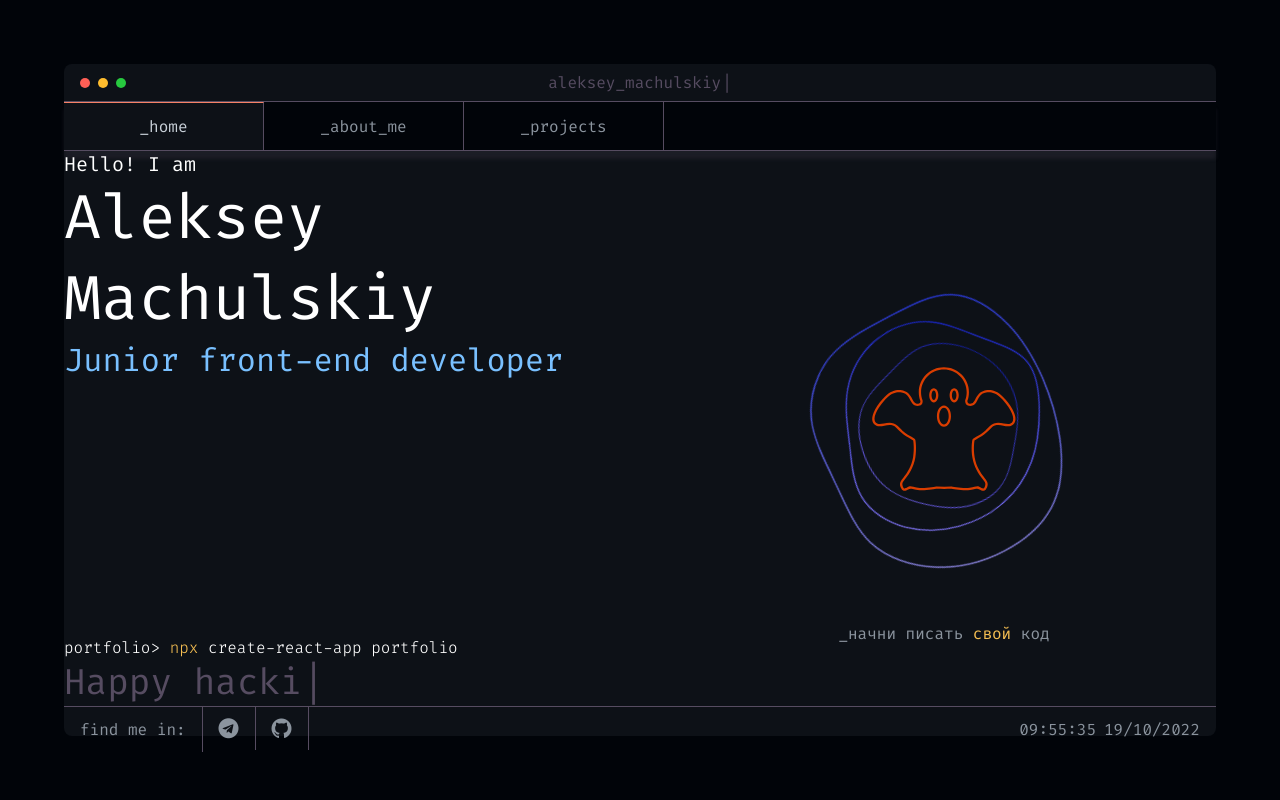
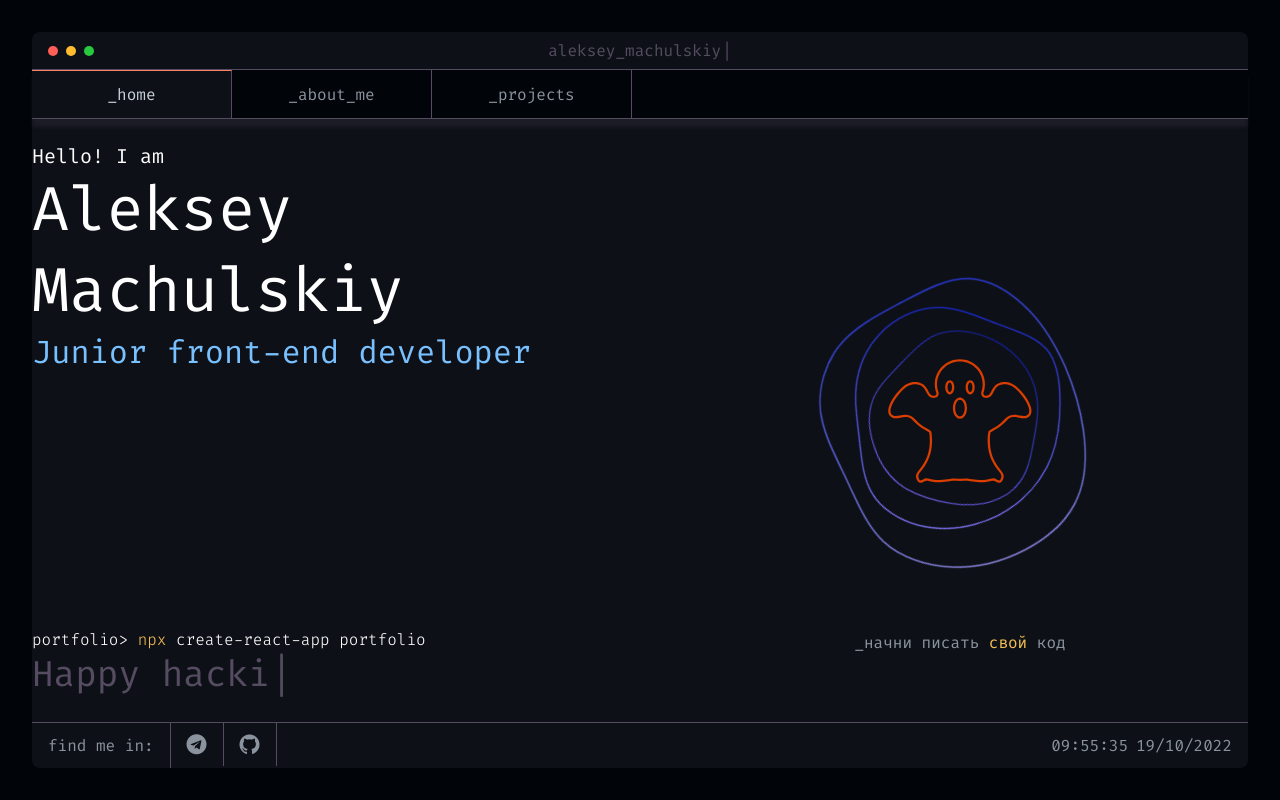
Before and after one commit to AMachulskiy/portfolio, a React app: page / in a window 1280 px wide. Built offline with nearby package versions, Linux system fonts and the light colour scheme; the HTML template or start-up script is replaced by a standard one.

Commit message:
Удалил лишние импорты, изменил стили

```diff
--- a/src/components/windowWrap/windowWrap.scss
+++ b/src/components/windowWrap/windowWrap.scss
@@ -2,7 +2,7 @@
 
 .window {
   height: 100vh;
-  padding: 64px;
+  padding: 32px;
   background-color: $color_bg-dark;
 }
 .container {
--- a/src/components/windowWrap/windowWrap.tsx
+++ b/src/components/windowWrap/windowWrap.tsx
@@ -1,7 +1,5 @@
 import Page404 from '@src/pages/404/404'
-import AboutMe from '@src/pages/about/aboutMe'
 import Home from '@src/pages/home/home'
-import Projects from '@src/pages/projects/projects'
 import React from 'react'
 import { Route, Routes } from 'react-router-dom'
 import AboutMeExplorer from '../explorers/aboutMeExplorer/aboutMeExplorer'
```
